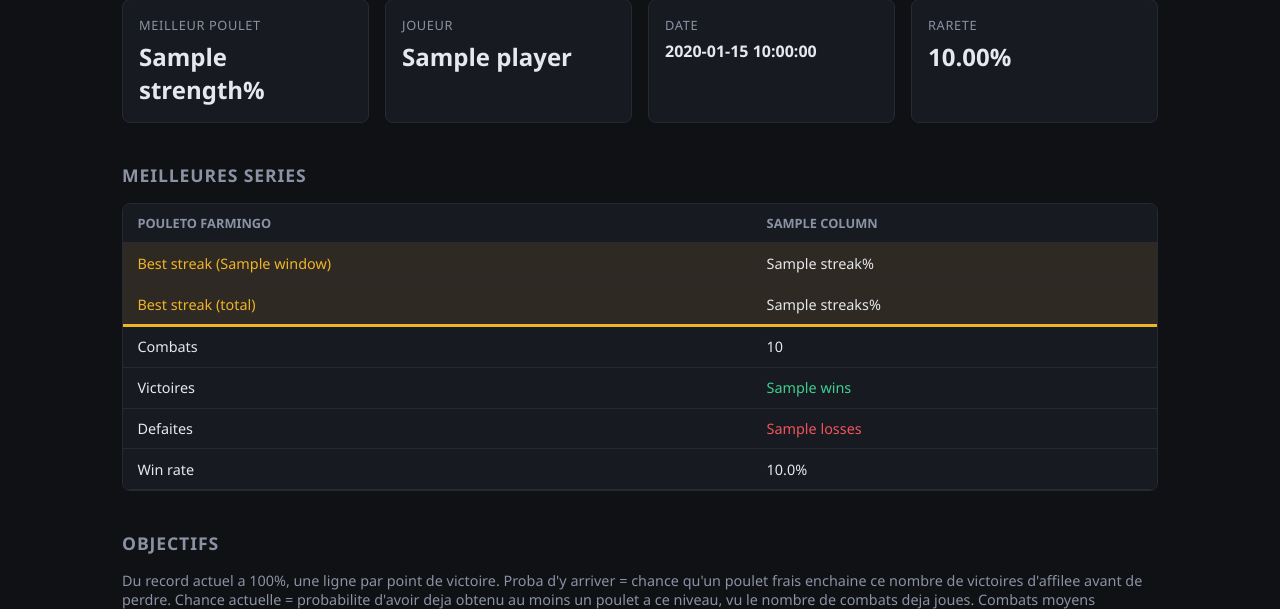
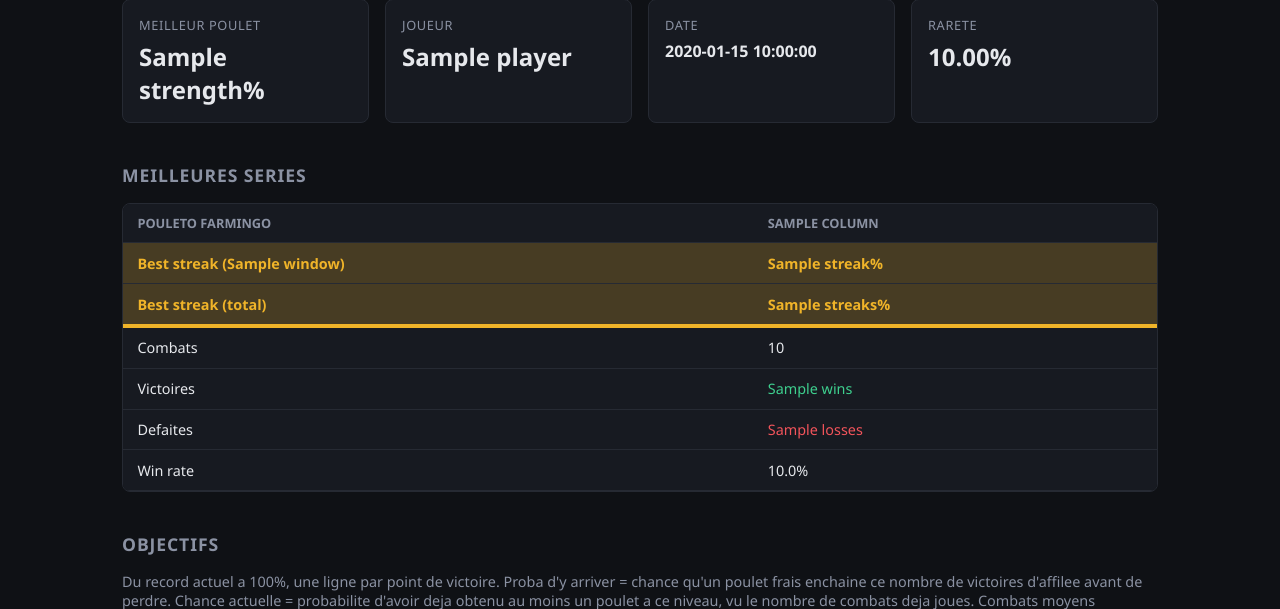
Before and after one commit to RedDTG/golden-chicken-website, a FastAPI app: template templates/farming.html in a window 1280 px wide. Shown: the part 181-790 px from the top of the page. Run offline with FastAPI, Linux system fonts and the light colour scheme; the template is opened without the code that fills it: most values are stand-ins (such as "Sample title", 1, 10 or a date in 2020).

Commit message:
style: Increase contrast on Best streak rows (barely visible at 10% opacity)
Higher background opacity, gold text on all cells (not just the label),
thicker divider border.

Co-Authored-By: Claude Sonnet 5 <noreply@anthropic.com>

```diff
--- a/static/style.css
+++ b/static/style.css
@@ -196,15 +196,16 @@ tbody tr:hover {
 }
 
 .streak-row {
-    background: rgba(240, 180, 41, 0.1);
+    background: rgba(240, 180, 41, 0.22);
 }
 
-.streak-row td:first-child {
+.streak-row td {
     color: var(--gold);
+    font-weight: 600;
 }
 
 .section-divider td {
-    border-top: 3px solid var(--gold);
+    border-top: 4px solid var(--gold);
 }
 
 a.sortable {
```
